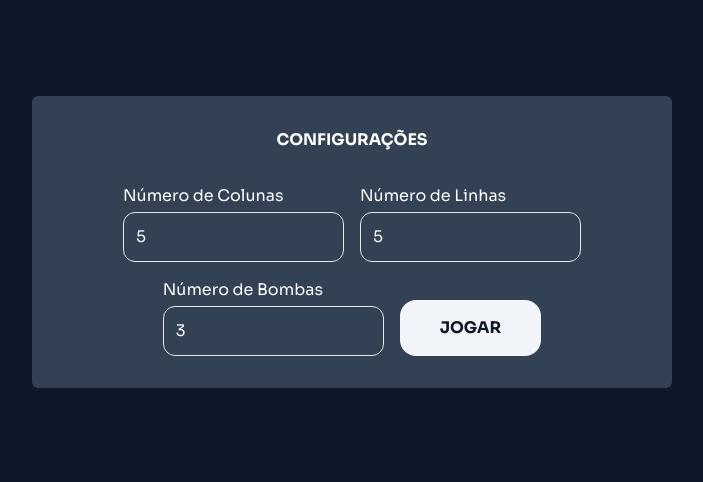
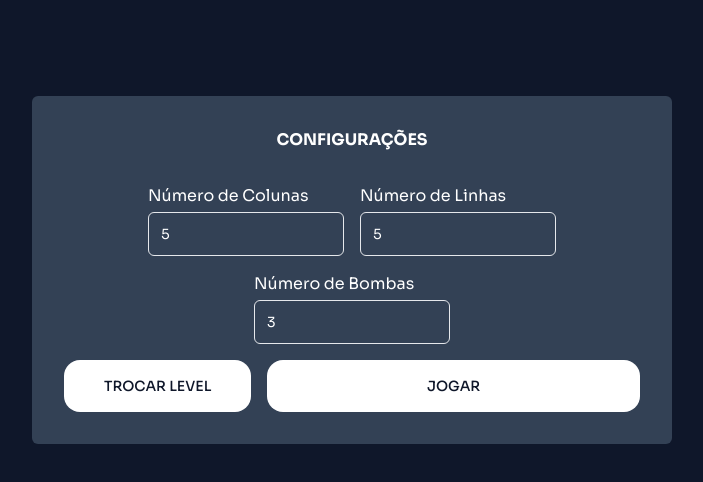
Before and after one commit to KauanBonatto/campo-minado, a Next.js app: page / in a window 1280 px wide. Both pictures are taken after a click on the button "OUTRO". Shown: the top 482 px of the page, without its empty margins (288-991 px from the left). Built offline with nearby package versions, Linux system fonts and the light colour scheme.

Commit message:
refactor: replace components

```diff
--- a/src/app/modalConfigs.tsx
+++ b/src/app/modalConfigs.tsx
@@ -2,7 +2,7 @@
 
 import { ChangeEvent, useState } from "react";
 import Modal from "./modal";
-
+import { Button, Input } from "../components";
 import type { GameConfigProps } from "./page";
 
 interface Props {
@@ -106,42 +106,38 @@ const ModalConfig: React.FC<Props> = ({
       renderContent={
         isPersonalized ? (
           <div className="flex w-full h-full items-end m-aut flex-wrap justify-center gap-4">
-            <div>
-              <p className="text-white mb-1">Número de Colunas</p>
-              <input
+            <Input
+              textLabel="Número de Colunas"
               name="qtdColumns"
-                className="bg-slate-700 text-white border rounded-xl p-3"
+              className="bg-slate-700 text-white w-full"
               type="number"
               onChange={(e) => handleChangeOutros(e)}
               value={configOutros.qtdColumns}
             />
-            </div>
-            <div>
-              <p className="text-white mb-1">Número de Linhas</p>
-              <input
+            <Input
+              textLabel="Número de Linhas"
               name="qtdRows"
-                className="bg-slate-700 text-white border rounded-xl p-3"
+              className="bg-slate-700 text-white w-full"
               type="number"
               onChange={(e) => handleChangeOutros(e)}
               value={configOutros.qtdRows}
             />
-            </div>
-            <div>
-              <p className="text-white mb-1">Número de Bombas</p>
-              <input
+            <Input
+              textLabel="Número de Bombas"
               name="qtdBombs"
-                className="bg-slate-700 text-white border rounded-xl p-3"
+              className="bg-slate-700 text-white w-full"
               type="number"
               onChange={(e) => handleChangeOutros(e)}
               value={configOutros.qtdBombs}
             />
+            <div className="flex gap-4 w-full">
+              <Button onClick={() => setIsPersonalized(false)}>
+                TROCAR LEVEL
+              </Button>
+              <Button className="w-full" onClick={() => handleLevelOutros()}>
+                JOGAR
+              </Button>
             </div>
-            <button
-              className="py-4 px-10 rounded-2xl bg-slate-100 text-slate-900 text-center font-bold transition-all hover:bg-slate-300"
-              onClick={() => handleLevelOutros()}
-            >
-              JOGAR
-            </button>
           </div>
         ) : (
           <div className="flex w-full h-full items-center m-aut">
@@ -149,8 +145,7 @@ const ModalConfig: React.FC<Props> = ({
               {levels.map((level) => {
                 if (level.levelSelected) {
                   return (
-                    <button
-                      className="py-4 px-10 rounded-2xl bg-slate-100 text-slate-900 text-center font-bold transition-all hover:bg-slate-300"
+                    <Button
                       onClick={() =>
                         handleLevelSelect({
                           levelSelected: level.levelSelected,
@@ -161,16 +156,13 @@ const ModalConfig: React.FC<Props> = ({
                       }
                     >
                       {level.name}
-                    </button>
+                    </Button>
                   );
                 } else {
                   return (
-                    <button
-                      className="py-4 px-10 rounded-2xl bg-slate-100 text-slate-900 text-center font-bold transition-all hover:bg-slate-300"
-                      onClick={() => setIsPersonalized(true)}
-                    >
+                    <Button onClick={() => setIsPersonalized(true)}>
                       {level.name}
-                    </button>
+                    </Button>
                   );
                 }
               })}
--- a/src/app/page.tsx
+++ b/src/app/page.tsx
@@ -6,6 +6,7 @@ import { FontAwesomeIcon } from "@fortawesome/react-fontawesome";
 import { Fragment, useEffect, useMemo, useState } from "react";
 
 import ModalConfig from "./modalConfigs";
+import { Button } from "@/components";
 
 interface SquareProps {
   id: string;
@@ -32,7 +33,9 @@ export default function Home() {
   const [modalConfigOpen, setModalConfigOpen] = useState<boolean>(true);
   const [isGameOver, setIsGameOver] = useState<boolean>(false);
   const [matriz, setMatriz] = useState<SquareProps[][]>([]);
-  const [gameConfig, setGameConfig] = useState<GameConfigProps>({} as GameConfigProps);
+  const [gameConfig, setGameConfig] = useState<GameConfigProps>(
+    {} as GameConfigProps
+  );
 
   const newSquare = (row: number, column: number, bombs: BombProps[]) => {
     return {
@@ -83,7 +86,11 @@ export default function Home() {
     const newMatriz: SquareProps[][] = createMatriz();
     const bombs: BombProps[] = generateBombs();
     for (let rowIndex = 0; rowIndex < gameConfig.qtdRows; rowIndex++) {
-      for (let columnIndex = 0; columnIndex < gameConfig.qtdColumns; columnIndex++) {
+      for (
+        let columnIndex = 0;
+        columnIndex < gameConfig.qtdColumns;
+        columnIndex++
+      ) {
         const square = newSquare(rowIndex, columnIndex, bombs);
         newMatriz[rowIndex][columnIndex] = square;
       }
@@ -106,7 +113,11 @@ export default function Home() {
     return bombs;
   };
 
-  const isSquareBomb = (bombs: BombProps[], rowIndex: number, columnIndex: number) => {
+  const isSquareBomb = (
+    bombs: BombProps[],
+    rowIndex: number,
+    columnIndex: number
+  ) => {
     return bombs.some(
       (bomb: BombProps) =>
         bomb.rowIndex === rowIndex && bomb.columnIndex === columnIndex
@@ -143,7 +154,7 @@ export default function Home() {
     marked: boolean
   ) => {
     e.preventDefault();
-    setMatriz(prevState => {
+    setMatriz((prevState) => {
       const newMatriz = [...prevState];
       newMatriz[rowIndex][columnIndex].marked = !marksRemain ? false : !marked;
       return newMatriz;
@@ -151,7 +162,7 @@ export default function Home() {
   };
 
   const openSquare = (rowIndex: number, columnIndex: number) => {
-    setMatriz(prevState => {
+    setMatriz((prevState) => {
       const newMatriz = [...prevState];
       newMatriz[rowIndex][columnIndex].opened = true;
       newMatriz[rowIndex][columnIndex].marked = false;
@@ -166,7 +177,6 @@ export default function Home() {
 
       return newMatriz;
     });
-
   };
 
   const openSquaresAround = (rowIndex: number, columnIndex: number) => {
@@ -196,8 +206,8 @@ export default function Home() {
 
   const gameOver = () => {
     setMatriz((prevState: SquareProps[][]) => {
-      const newMatriz = prevState.map(row => {
-        return row.map(column => {
+      const newMatriz = prevState.map((row) => {
+        return row.map((column) => {
           return { ...column, opened: true, marked: false };
         });
       });
@@ -209,8 +219,8 @@ export default function Home() {
   };
 
   const handleRetry = () => {
-    setGameConfig(prevState => {
-      const newState = {...prevState};
+    setGameConfig((prevState) => {
+      const newState = { ...prevState };
       return newState;
     });
 
@@ -218,7 +228,7 @@ export default function Home() {
   };
 
   const handleChangeLevel = () => {
-    setModalConfigOpen(true)
+    setModalConfigOpen(true);
     setIsGameOver(false);
   };
 
@@ -230,7 +240,8 @@ export default function Home() {
 
   return (
     <main className="flex min-h-screen flex-col items-center justify-between p-24 bg-slate-900">
-      {!modalConfigOpen && <div id="game">
+      {!modalConfigOpen && (
+        <div id="game">
           <h1 className="flex gap-2 m-auto w-max font-bold flex-col text-white">
             CAMPO MINADO - NÍVEL {gameConfig.levelSelected}
             <div>
@@ -247,15 +258,27 @@ export default function Home() {
                   {row.map((column, columnIndex) => (
                     <td
                       key={`column-${columnIndex}`}
-                    className={`column  ${!column.opened && 'cursor-pointer'}`}
+                      className={`column  ${
+                        !column.opened && "cursor-pointer"
+                      }`}
                     >
                       <div
-                      {...(!column.opened ? {
+                        {...(!column.opened
+                          ? {
                               onClick: () => openSquare(rowIndex, columnIndex),
-                        onContextMenu: (e) => markFlag(e, rowIndex, columnIndex, column.marked),
-                        className: "square flex w-6 h-6 justify-center items-center bg-slate-200 hover:bg-gray-300 cursor-pointer rounded-sm"
-                      } : {
-                        className: "square flex w-6 h-6 justify-center items-center bg-gray-400 cursor-default rounded-sm"
+                              onContextMenu: (e) =>
+                                markFlag(
+                                  e,
+                                  rowIndex,
+                                  columnIndex,
+                                  column.marked
+                                ),
+                              className:
+                                "square flex w-6 h-6 justify-center items-center bg-slate-200 hover:bg-gray-300 cursor-pointer rounded-sm",
+                            }
+                          : {
+                              className:
+                                "square flex w-6 h-6 justify-center items-center bg-gray-400 cursor-default rounded-sm",
                             })}
                       >
                         {column.opened ? (
@@ -263,7 +286,10 @@ export default function Home() {
                             {column.isBomb ? (
                               <FontAwesomeIcon icon={faBomb} color="black" />
                             ) : (
-                            <p>{column.qtdBombsAround > 0 && column.qtdBombsAround}</p>
+                              <p>
+                                {column.qtdBombsAround > 0 &&
+                                  column.qtdBombsAround}
+                              </p>
                             )}
                           </Fragment>
                         ) : (
@@ -273,7 +299,6 @@ export default function Home() {
                             )}
                           </Fragment>
                         )}
-
                       </div>
                     </td>
                   ))}
@@ -282,14 +307,20 @@ export default function Home() {
             </tbody>
           </table>
 
-        {isGameOver && <div className="flex justify-center gap-4 mt-8">
-            <div onClick={handleRetry} className="p-3 border font-bold rounded-md  cursor-pointer transition-all text-white hover:bg-white hover:text-black hover:border-black">TENTAR DE NOVO</div>
-            <div onClick={handleChangeLevel} className="p-3 border font-bold rounded-md  cursor-pointer transition-all text-white hover:bg-white hover:text-black hover:border-black">TROCAR NÍVEL</div>
-          </div>}
+          {isGameOver && (
+            <div className="flex justify-center gap-4 mt-8">
+              <Button onClick={handleRetry}>TENTAR DE NOVO</Button>
+              <Button onClick={handleChangeLevel}>TROCAR NÍVEL</Button>
             </div>
-      }
+          )}
+        </div>
+      )}
 
-      <ModalConfig modalConfigOpen={modalConfigOpen} setModalConfigOpen={setModalConfigOpen} setGameConfig={setGameConfig} />
+      <ModalConfig
+        modalConfigOpen={modalConfigOpen}
+        setModalConfigOpen={setModalConfigOpen}
+        setGameConfig={setGameConfig}
+      />
     </main>
   );
 }
```
Lines whose indentation alone changed are shown as unchanged.
